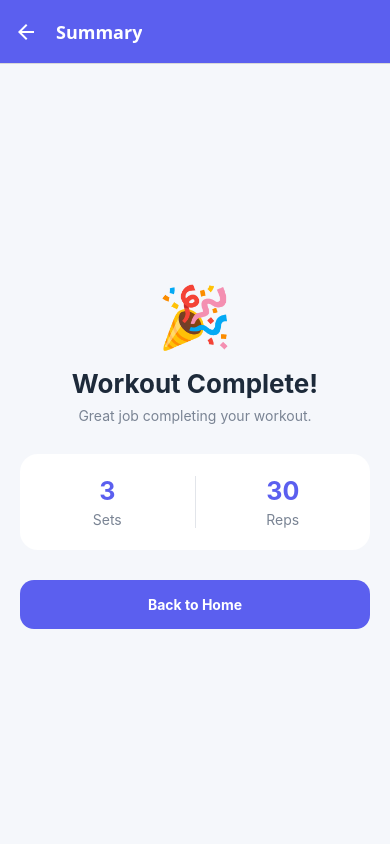
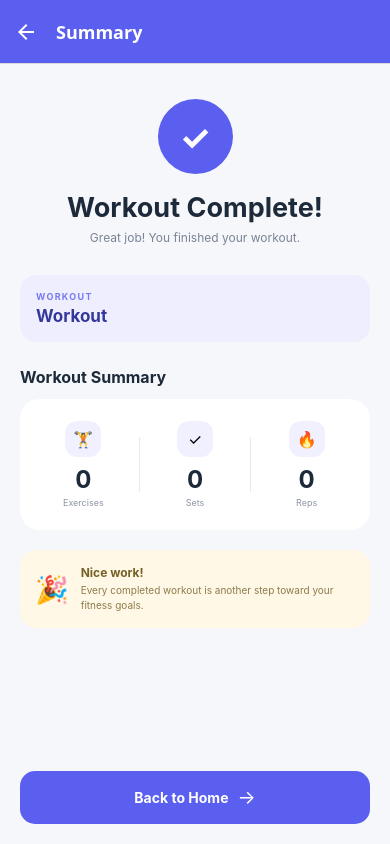
Before and after one commit to sunnyuhh-glitch/daily-workout-tracker_3A, a React Native app: screen /WorkoutSummary in a window 390 px wide. Built offline with nearby package versions, Linux system fonts and the light colour scheme.

Commit message:
Add dynamic workout summary and totals

```diff
--- a/src/screens/RepCounterScreen.js
+++ b/src/screens/RepCounterScreen.js
@@ -19,6 +19,8 @@ export default function RepCounterScreen({
   workoutName,
   exercises,
   currentExerciseIndex = 0,
+  previousSets = 0,
+  previousReps = 0,
 } = route.params;
 
   // Current exercise being performed
@@ -65,6 +67,12 @@ export default function RepCounterScreen({
       newSet,
     ]);
   };
+  const currentExerciseReps = completedSets.reduce(
+  (total, set) => total + set.reps,
+  0
+);
+
+const currentExerciseSets = completedSets.length;
 
   const allSetsCompleted =
     completedSets.length >= currentExercise.sets;
@@ -79,14 +87,28 @@ export default function RepCounterScreen({
     exercises,
     currentExerciseIndex:
       currentExerciseIndex + 1,
+
+    previousSets:
+      previousSets + currentExerciseSets,
+
+    previousReps:
+      previousReps + currentExerciseReps,
   });
 };
 
   // Finish the workout
  const finishWorkout = () => {
+  const totalSets =
+    previousSets + currentExerciseSets;
+
+  const totalReps =
+    previousReps + currentExerciseReps;
+
   navigation.navigate('WorkoutSummary', {
     workoutName,
     totalExercises: exercises.length,
+    totalSets,
+    totalReps,
   });
 };
 
--- a/src/screens/WorkoutSummaryScreen.js
+++ b/src/screens/WorkoutSummaryScreen.js
@@ -4,48 +4,170 @@ import {
   Text,
   TouchableOpacity,
   StyleSheet,
+  StatusBar,
 } from 'react-native';
 
-export default function WorkoutSummaryScreen({ navigation }) {
+import { SafeAreaView } from 'react-native-safe-area-context';
+
+export default function WorkoutSummaryScreen({
+  navigation,
+  route,
+}) {
+  const {
+    workoutName = 'Workout',
+    totalExercises = 0,
+    totalSets = 0,
+    totalReps = 0,
+  } = route.params || {};
+
+  const goHome = () => {
+    navigation.reset({
+      index: 0,
+      routes: [
+        {
+          name: 'MainTabs',
+          params: {
+            screen: 'Home',
+          },
+        },
+      ],
+    });
+  };
+
   return (
-    <View style={styles.container}>
-      <Text style={styles.icon}>🎉</Text>
+    <SafeAreaView
+      style={styles.container}
+      edges={['bottom']}
+    >
+      <StatusBar
+        barStyle="light-content"
+        backgroundColor="#5B5FEF"
+      />
+
+      <View style={styles.content}>
+        {/* Success */}
+        <View style={styles.successSection}>
+          <View style={styles.successCircle}>
+            <Text style={styles.successIcon}>
+              ✓
+            </Text>
+          </View>
 
           <Text style={styles.title}>
             Workout Complete!
           </Text>
 
           <Text style={styles.subtitle}>
-        Great job completing your workout.
+            Great job! You finished your workout.
+          </Text>
+        </View>
+
+        {/* Workout Name */}
+        <View style={styles.nameCard}>
+          <Text style={styles.nameLabel}>
+            WORKOUT
           </Text>
 
-      <View style={styles.summaryCard}>
-        <View style={styles.stat}>
-          <Text style={styles.number}>3</Text>
-          <Text style={styles.label}>Sets</Text>
+          <Text style={styles.workoutName}>
+            {workoutName}
+          </Text>
+        </View>
+
+        {/* Stats */}
+        <Text style={styles.sectionTitle}>
+          Workout Summary
+        </Text>
+
+        <View style={styles.statsCard}>
+          <View style={styles.statItem}>
+            <View style={styles.statIcon}>
+              <Text style={styles.statEmoji}>
+                🏋️
+              </Text>
+            </View>
+
+            <Text style={styles.statNumber}>
+              {totalExercises}
+            </Text>
+
+            <Text style={styles.statLabel}>
+              Exercises
+            </Text>
           </View>
 
           <View style={styles.divider} />
 
-        <View style={styles.stat}>
-          <Text style={styles.number}>30</Text>
-          <Text style={styles.label}>Reps</Text>
+          <View style={styles.statItem}>
+            <View style={styles.statIcon}>
+              <Text style={styles.statEmoji}>
+                ✓
+              </Text>
+            </View>
+
+            <Text style={styles.statNumber}>
+              {totalSets}
+            </Text>
+
+            <Text style={styles.statLabel}>
+              Sets
+            </Text>
+          </View>
+
+          <View style={styles.divider} />
+
+          <View style={styles.statItem}>
+            <View style={styles.statIcon}>
+              <Text style={styles.statEmoji}>
+                🔥
+              </Text>
+            </View>
+
+            <Text style={styles.statNumber}>
+              {totalReps}
+            </Text>
+
+            <Text style={styles.statLabel}>
+              Reps
+            </Text>
           </View>
         </View>
 
+        {/* Message */}
+        <View style={styles.messageCard}>
+          <Text style={styles.messageEmoji}>
+            🎉
+          </Text>
+
+          <View style={styles.messageContent}>
+            <Text style={styles.messageTitle}>
+              Nice work!
+            </Text>
+
+            <Text style={styles.messageText}>
+              Every completed workout is another
+              step toward your fitness goals.
+            </Text>
+          </View>
+        </View>
+
+        <View style={styles.spacer} />
+
+        {/* Home Button */}
         <TouchableOpacity
-        style={styles.button}
-        onPress={() =>
-          navigation.navigate('MainTabs', {
-            screen: 'Home',
-          })
-        }
+          style={styles.homeButton}
+          onPress={goHome}
+          activeOpacity={0.8}
         >
-        <Text style={styles.buttonText}>
+          <Text style={styles.homeButtonText}>
             Back to Home
+          </Text>
+
+          <Text style={styles.homeArrow}>
+            →
           </Text>
         </TouchableOpacity>
       </View>
+    </SafeAreaView>
   );
 }
 
@@ -53,67 +175,175 @@ const styles = StyleSheet.create({
   container: {
     flex: 1,
     backgroundColor: '#F5F7FB',
+  },
+
+  content: {
+    flex: 1,
+    paddingHorizontal: 20,
+    paddingTop: 35,
+    paddingBottom: 20,
+  },
+
+  successSection: {
+    alignItems: 'center',
+    marginBottom: 30,
+  },
+
+  successCircle: {
+    width: 75,
+    height: 75,
+    borderRadius: 38,
+    backgroundColor: '#5B5FEF',
     justifyContent: 'center',
     alignItems: 'center',
-    padding: 20,
+    marginBottom: 17,
   },
 
-  icon: {
-    fontSize: 60,
+  successIcon: {
+    color: '#FFFFFF',
+    fontSize: 35,
+    fontWeight: 'bold',
   },
 
   title: {
-    fontSize: 26,
+    color: '#1D2A3A',
+    fontSize: 27,
     fontWeight: 'bold',
-    color: '#1D2A3A',
-    marginTop: 15,
   },
 
   subtitle: {
     color: '#7A8494',
-    marginTop: 8,
+    fontSize: 12,
+    marginTop: 6,
   },
 
-  summaryCard: {
-    width: '100%',
-    backgroundColor: '#FFFFFF',
-    borderRadius: 18,
-    flexDirection: 'row',
-    marginVertical: 30,
-    paddingVertical: 22,
+  nameCard: {
+    backgroundColor: '#EEEEFF',
+    borderRadius: 16,
+    padding: 16,
+    marginBottom: 25,
   },
 
-  stat: {
+  nameLabel: {
+    color: '#777BEF',
+    fontSize: 9,
+    fontWeight: 'bold',
+    letterSpacing: 1.3,
+  },
+
+  workoutName: {
+    color: '#34389A',
+    fontSize: 17,
+    fontWeight: 'bold',
+    marginTop: 4,
+  },
+
+  sectionTitle: {
+    color: '#1D2A3A',
+    fontSize: 16,
+    fontWeight: 'bold',
+    marginBottom: 12,
+  },
+
+  statsCard: {
+    backgroundColor: '#FFFFFF',
+    borderRadius: 20,
+    paddingVertical: 22,
+    paddingHorizontal: 8,
+    flexDirection: 'row',
+    alignItems: 'center',
+    marginBottom: 20,
+  },
+
+  statItem: {
     flex: 1,
     alignItems: 'center',
   },
 
-  number: {
-    color: '#5B5FEF',
-    fontSize: 25,
+  statIcon: {
+    width: 36,
+    height: 36,
+    borderRadius: 12,
+    backgroundColor: '#F0F0FF',
+    justifyContent: 'center',
+    alignItems: 'center',
+    marginBottom: 8,
+  },
+
+  statEmoji: {
+    fontSize: 16,
+  },
+
+  statNumber: {
+    color: '#1D2A3A',
+    fontSize: 24,
     fontWeight: 'bold',
   },
 
-  label: {
-    color: '#7A8494',
-    marginTop: 5,
+  statLabel: {
+    color: '#8D96A5',
+    fontSize: 9,
+    marginTop: 3,
   },
 
   divider: {
     width: 1,
-    backgroundColor: '#E2E5EA',
+    height: 55,
+    backgroundColor: '#E7E9EE',
   },
 
-  button: {
-    width: '100%',
-    backgroundColor: '#5B5FEF',
-    paddingVertical: 16,
-    borderRadius: 14,
+  messageCard: {
+    backgroundColor: '#FFF8E6',
+    borderRadius: 16,
+    padding: 15,
+    flexDirection: 'row',
     alignItems: 'center',
   },
 
-  buttonText: {
-    color: '#FFFFFF',
+  messageEmoji: {
+    fontSize: 27,
+    marginRight: 12,
+  },
+
+  messageContent: {
+    flex: 1,
+  },
+
+  messageTitle: {
+    color: '#756126',
+    fontSize: 12,
     fontWeight: 'bold',
   },
+
+  messageText: {
+    color: '#8D7B4B',
+    fontSize: 10,
+    lineHeight: 15,
+    marginTop: 3,
+  },
+
+  spacer: {
+    flex: 1,
+  },
+
+  homeButton: {
+    minHeight: 53,
+    backgroundColor: '#5B5FEF',
+    borderRadius: 15,
+    flexDirection: 'row',
+    justifyContent: 'center',
+    alignItems: 'center',
+  },
+
+  homeButtonText: {
+    color: '#FFFFFF',
+    fontSize: 14,
+    fontWeight: 'bold',
+  },
+
+  homeArrow: {
+    color: '#FFFFFF',
+    fontSize: 19,
+    marginLeft: 9,
+  },
 });
```
Lines whose indentation alone changed are shown as unchanged.
